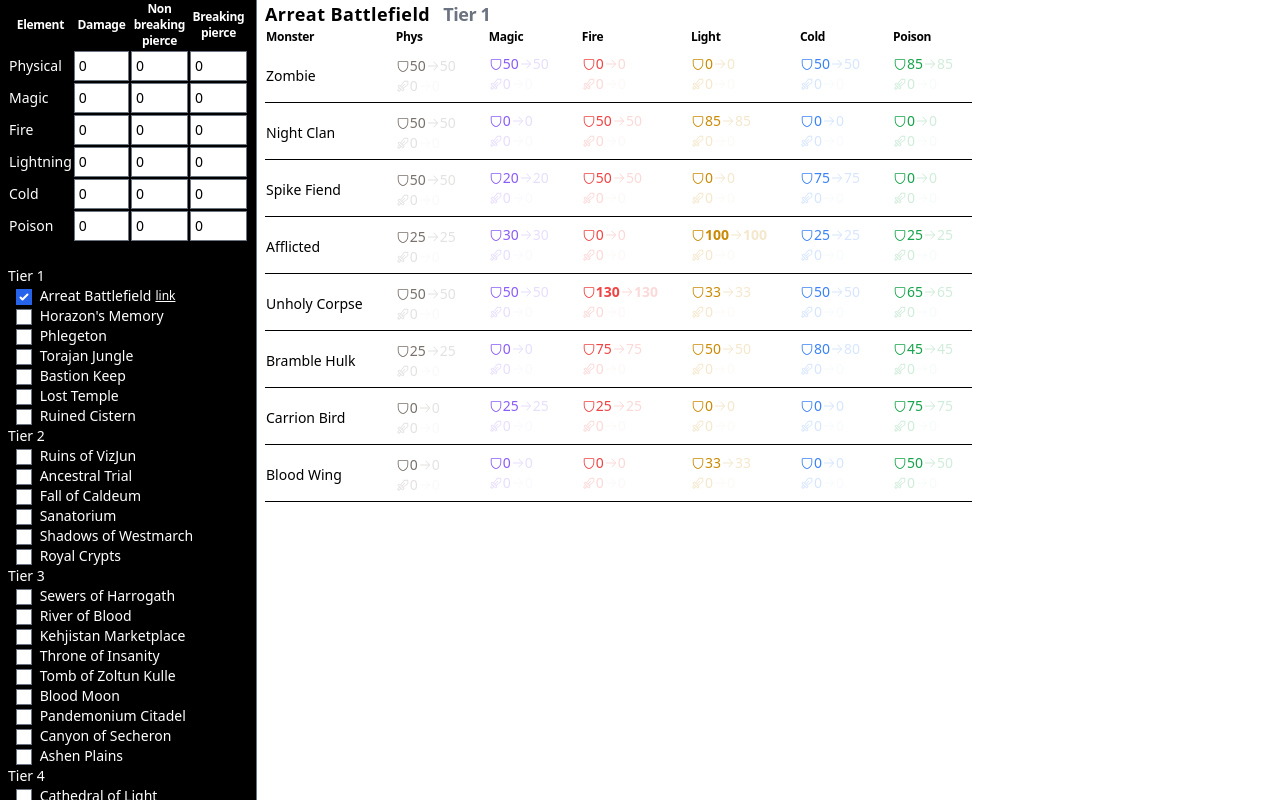
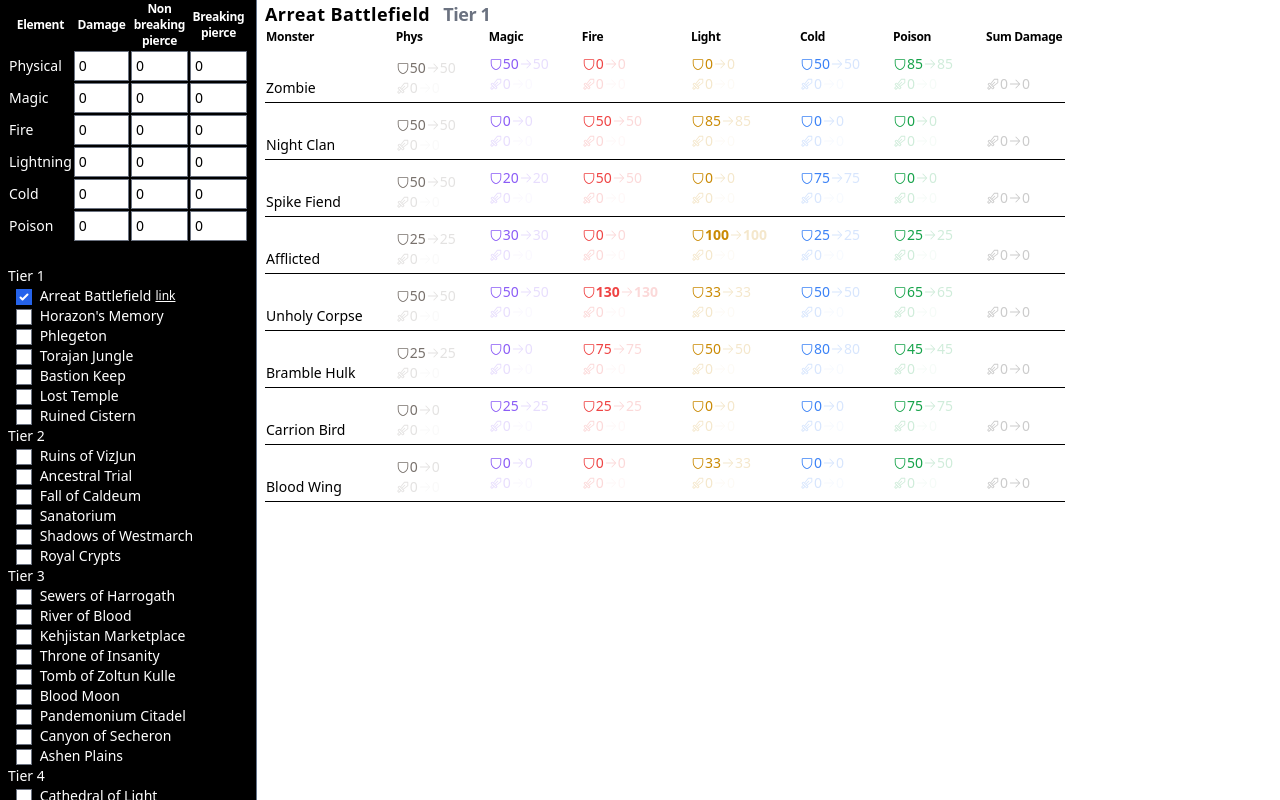
Before and after one commit to finpingvin/pd2-map-dmg-calculator, a Nuxt app: page / in a window 1280 px wide. Built offline with nearby package versions, Linux system fonts and the light colour scheme.

Commit message:
Added a sum column summing all dmg

```diff
--- a/components/ElementEditor.vue
+++ b/components/ElementEditor.vue
@@ -19,7 +19,7 @@
       <!-- Phys dmg -->
       <input
         :value="dmg"
-        @input="$emit('update:dmg', ($event.target as HTMLInputElement).value)"
+        @input="$emit('update:dmg', ($event.target as HTMLInputElement).value || 0)"
         type="text"
         class="w-full text-black text-sm p-1"
         inputmode="numeric"
@@ -31,7 +31,7 @@
         <!-- Phys pierce non-breaking -->
         <input
           :value="pierceNonBreaking"
-          @input="$emit('update:pierceNonBreaking', ($event.target as HTMLInputElement).value)"
+          @input="$emit('update:pierceNonBreaking', ($event.target as HTMLInputElement).value || 0)"
           type="text"
           class="w-full text-black text-sm p-1 pr-4"
           inputmode="numeric"
@@ -44,7 +44,7 @@
         <!-- Phys pierce breaking -->
         <input
           :value="pierceBreaking"
-          @input="$emit('update:pierceBreaking', ($event.target as HTMLInputElement).value)"
+          @input="$emit('update:pierceBreaking', ($event.target as HTMLInputElement).value || 0)"
           type="text"
           class="w-full text-black text-sm p-1 pr-4"
           inputmode="numeric"
--- a/components/LevelMonster.vue
+++ b/components/LevelMonster.vue
@@ -1,36 +1,5 @@
 <script setup lang="ts">
-function calcRes(res: number, pierceNonBreaking: number = 0, pierceBreaking: number = 0): number {
-  let resAfterImmunityRemoval = res;
-  if (res > 99) {
-    resAfterImmunityRemoval -= Math.floor(pierceBreaking / 2)
-  } else {
-    resAfterImmunityRemoval -= pierceBreaking
-  }
-
-  if (resAfterImmunityRemoval > 99) {
-    return resAfterImmunityRemoval
-  }
-
-  if ((resAfterImmunityRemoval - pierceNonBreaking) < 0) {
-    // Not sure if/how this is rounded within d2, but it is most often
-    // in a negative way for the player.
-    // should not make a big difference either way
-    return Math.floor((resAfterImmunityRemoval - pierceNonBreaking) / 2)
-  }
-
-  return resAfterImmunityRemoval - pierceNonBreaking
-}
-
-function calcDmg(dmg: number, res: number, pierceNonBreaking: number, pierceBreaking: number): number {
-  const resAfterPierce = calcRes(res, pierceNonBreaking, pierceBreaking)
-  if (resAfterPierce > 99) {
-    return 0
-  }
-  if (resAfterPierce < 0) {
-    return Math.abs(dmg * (-1 + (resAfterPierce / 100)))
-  }
-  return dmg * (1 - (resAfterPierce / 100))
-}
+import { calcRes, calcDmg } from '../utils/calculations'
 
 const props = withDefaults(defineProps<{
   res: number;
--- a/pages/index.vue
+++ b/pages/index.vue
@@ -1,4 +1,5 @@
 <script setup lang="ts">
+import { calcDmg } from '~/utils/calculations';
 import levels from '../maps.json'
 
 type Levels = typeof levels
@@ -130,12 +131,13 @@ const hasDmg = computed(() => (
                 <th class="text-start tracking-tight text-xs w-20">Light</th>
                 <th class="text-start tracking-tight text-xs w-20">Cold</th>
                 <th class="text-start tracking-tight text-xs w-20">Poison</th>
+                <th class="text-start tracking-tight text-xs w-20">Sum Damage</th>
             </tr>
           </thead>
           <tbody>
             <tr v-for="monster in level.monsters" :key="monster.displayName">
-              <td class="border-b border-black pb-1 pt-2 pr-8">{{ monster.displayName }}</td>
-              <td class="border-b border-black pb-1 pt-2 pr-8">
+              <td class="align-bottom border-b border-black pb-1 pt-2 pr-8">{{ monster.displayName }}</td>
+              <td class="align-bottom border-b border-black pb-1 pt-2 pr-8">
                 <LevelMonster
                   :active="!hasDmg || Boolean(physDmg)"
                   :res="monster.physRes"
@@ -145,7 +147,7 @@ const hasDmg = computed(() => (
                   colorClass="text-stone-500"
                 />
               </td>
-              <td class="border-b border-black pb-2 pt-2 pr-8">
+              <td class="align-bottom border-b border-black pb-2 pt-2 pr-8">
                 <LevelMonster
                   :active="!hasDmg || Boolean(magicDmg)"
                   :res="monster.magicRes"
@@ -155,7 +157,7 @@ const hasDmg = computed(() => (
                   colorClass="text-violet-500"
                 />
               </td>
-              <td class="border-b border-black pb-2 pt-2 pr-8">
+              <td class="align-bottom border-b border-black pb-2 pt-2 pr-8">
                 <LevelMonster
                   :active="!hasDmg || Boolean(fireDmg)"
                   :res="monster.fireRes"
@@ -165,7 +167,7 @@ const hasDmg = computed(() => (
                   colorClass="text-red-500"
                 />
               </td>
-              <td class="border-b border-black pb-2 pt-2 pr-8">
+              <td class="align-bottom border-b border-black pb-2 pt-2 pr-8">
                 <LevelMonster
                   :active="!hasDmg || Boolean(lightningDmg)"
                   :res="monster.lightningRes"
@@ -175,7 +177,7 @@ const hasDmg = computed(() => (
                   colorClass="text-yellow-600"
                 />
               </td>
-              <td class="border-b border-black pb-2 pt-2 pr-8">
+              <td class="align-bottom border-b border-black pb-2 pt-2 pr-8">
                 <LevelMonster
                   :active="!hasDmg || Boolean(coldDmg)"
                   :res="monster.coldRes"
@@ -185,7 +187,7 @@ const hasDmg = computed(() => (
                   colorClass="text-blue-500"
                 />
               </td>
-              <td class="border-b border-black pb-2 pt-2">
+              <td class="align-bottom border-b border-black pb-2 pt-2 pr-8">
                 <LevelMonster
                   :active="!hasDmg || Boolean(poisonDmg)"
                   :res="monster.poisonRes"
@@ -195,6 +197,30 @@ const hasDmg = computed(() => (
                   colorClass="text-green-600"
                 />
               </td>
+              <td class="align-bottom border-b border-black pb-2 pt-2">
+                <div class="flex flex-row items-center" :class="{ 'opacity-20': !hasDmg }">
+                  <Icon name="ph:sword" />
+                  {{
+                    Math.round(
+                      calcDmg(physDmg, monster.physRes, 0, 0) +
+                      calcDmg(fireDmg, monster.fireRes, 0, 0) +
+                      calcDmg(lightningDmg, monster.lightningRes, 0, 0) +
+                      calcDmg(coldDmg, monster.coldRes, 0, 0) +
+                      calcDmg(poisonDmg, monster.poisonRes, 0, 0)
+                    )
+                  }}
+                  <Icon name="ph:arrow-right" />
+                  {{
+                    Math.round(
+                      calcDmg(physDmg, monster.physRes, physPierceNonBreaking, physPierceBreaking) +
+                      calcDmg(fireDmg, monster.fireRes, firePierceNonBreaking, firePierceBreaking) +
+                      calcDmg(lightningDmg, monster.lightningRes, lightningPierceNonBreaking, lightningPierceBreaking) +
+                      calcDmg(coldDmg, monster.coldRes, coldPierceNonBreaking, coldPierceBreaking) +
+                      calcDmg(poisonDmg, monster.poisonRes, poisonPierceNonBreaking, poisonPierceBreaking)
+                    )
+                  }}
+                </div>
+              </td>
             </tr>
           </tbody>
         </table>
--- /dev/null
+++ b/utils/calculations.ts
@@ -0,0 +1,32 @@
+export function calcRes(res: number, pierceNonBreaking: number = 0, pierceBreaking: number = 0): number {
+  let resAfterImmunityRemoval = res;
+  if (res > 99) {
+    resAfterImmunityRemoval -= Math.floor(pierceBreaking / 2)
+  } else {
+    resAfterImmunityRemoval -= pierceBreaking
+  }
+
+  if (resAfterImmunityRemoval > 99) {
+    return resAfterImmunityRemoval
+  }
+
+  if ((resAfterImmunityRemoval - pierceNonBreaking) < 0) {
+    // Not sure if/how this is rounded within d2, but it is most often
+    // in a negative way for the player.
+    // should not make a big difference either way
+    return Math.floor((resAfterImmunityRemoval - pierceNonBreaking) / 2)
+  }
+
+  return resAfterImmunityRemoval - pierceNonBreaking
+}
+
+export function calcDmg(dmg: number, res: number, pierceNonBreaking: number, pierceBreaking: number): number {
+  const resAfterPierce = calcRes(res, pierceNonBreaking, pierceBreaking)
+  if (resAfterPierce > 99) {
+    return 0
+  }
+  if (resAfterPierce < 0) {
+    return Math.abs(dmg * (-1 + (resAfterPierce / 100)))
+  }
+  return dmg * (1 - (resAfterPierce / 100))
+}
```
